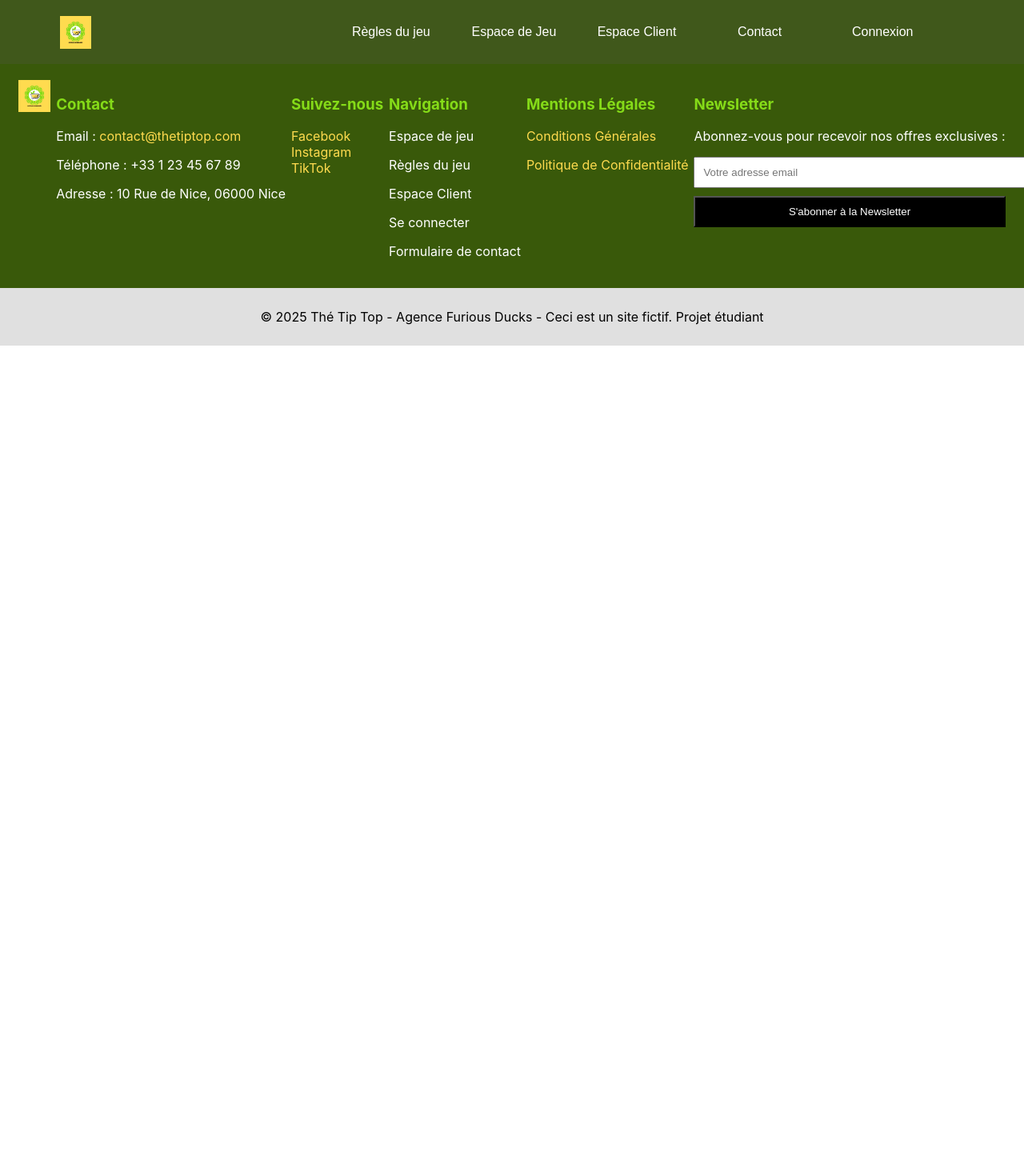
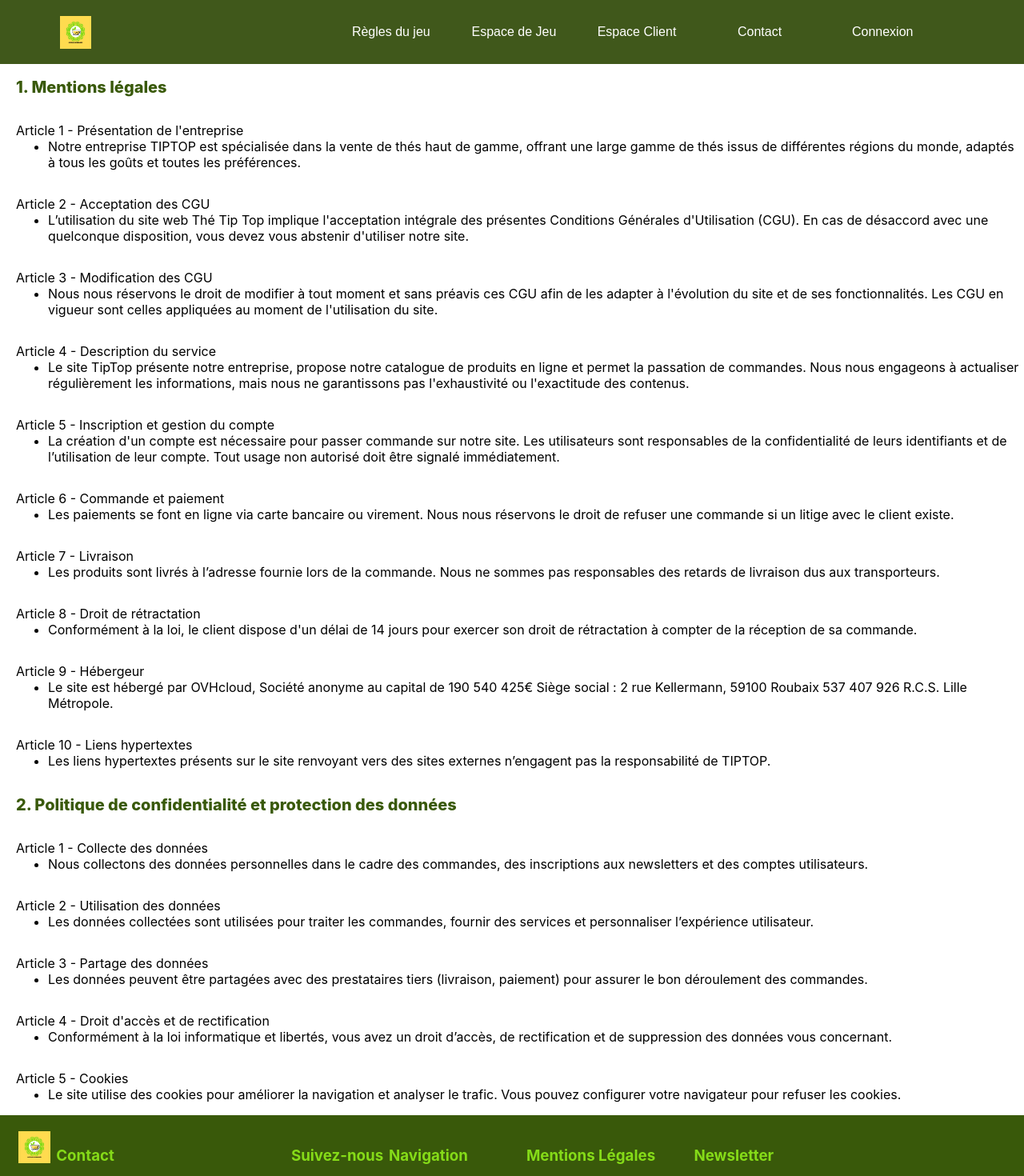
Before and after one commit to thetiptop123/tip_top_game, a React (Create React App) app in the folder frontend/: page /legalites in a window 1280 px wide. Shown: the top 1470 px of the page at 80% size. Before the commit the page ends 800 px from the top, so only its background shows below. Built offline with nearby package versions, Linux system fonts and the light colour scheme.

Commit message:
3T-B3P1pKPi : Mentions légales

```diff
--- a/frontend/src/App.js
+++ b/frontend/src/App.js
@@ -10,6 +10,7 @@ import Header from "./containers/Header/index";
 import Footer from "./containers/Footer";
 import GlobalProvider from "./contexts";
 import Prize from "./containers/Prize";
+import Legalites from "./containers/Legalites";
 
 function App() {
   return (
@@ -24,6 +25,7 @@ function App() {
           <Route path="/rules" element={<Rules />} />
           <Route path="/profile" element={<Profile />} />
           <Route path="/prize" element={<Prize />} />
+          <Route path="/legalites" element={<Legalites />} />
         </Routes>
         <Footer />
       </BrowserRouter>
--- /dev/null
+++ b/frontend/src/containers/Legalites/index.jsx
@@ -0,0 +1,78 @@
+import React from 'react';
+import Colors from "../../utils/constants/colors";
+
+const Legalites = () => {
+  return (
+    <div style={{ marginLeft: 20 }}>
+      <div style={{ display: 'flex', flexDirection: 'column', justifyContent: 'center', alignItems: 'flex-start' }}>
+        <h2 id="Conditions" style={{ fontWeight: 800, fontSize: 20, color: Colors.darkGreen }}>1. Mentions légales</h2>
+        <p style={{ marginBottom: 0 }}>Article 1 - Présentation de l'entreprise</p>
+        <ul style={{ marginTop: 0 }}>
+          <li>Notre entreprise TIPTOP est spécialisée dans la vente de thés haut de gamme, offrant une large gamme de thés issus de différentes régions du monde, adaptés à tous les goûts et toutes les préférences.</li>
+        </ul>
+        <p style={{ marginBottom: 0 }}>Article 2 - Acceptation des CGU</p>
+        <ul style={{ marginTop: 0 }}>
+          <li>L’utilisation du site web Thé Tip Top implique l'acceptation intégrale des présentes Conditions Générales d'Utilisation (CGU). En cas de désaccord avec une quelconque disposition, vous devez vous abstenir d'utiliser notre site.</li>
+        </ul>
+        <p style={{ marginBottom: 0 }}>Article 3 - Modification des CGU</p>
+        <ul style={{ marginTop: 0 }}>
+          <li>Nous nous réservons le droit de modifier à tout moment et sans préavis ces CGU afin de les adapter à l'évolution du site et de ses fonctionnalités. Les CGU en vigueur sont celles appliquées au moment de l'utilisation du site.</li>
+        </ul>
+        <p style={{ marginBottom: 0 }}>Article 4 - Description du service</p>
+        <ul style={{ marginTop: 0 }}>
+          <li>Le site TipTop présente notre entreprise, propose notre catalogue de produits en ligne et permet la passation de commandes. Nous nous engageons à actualiser régulièrement les informations, mais nous ne garantissons pas l'exhaustivité ou l'exactitude des contenus.</li>
+        </ul>
+        <p style={{ marginBottom: 0 }}>Article 5 - Inscription et gestion du compte</p>
+        <ul style={{ marginTop: 0 }}>
+          <li>La création d'un compte est nécessaire pour passer commande sur notre site. Les utilisateurs sont responsables de la confidentialité de leurs identifiants et de l’utilisation de leur compte. Tout usage non autorisé doit être signalé immédiatement.</li>
+        </ul>
+        <p style={{ marginBottom: 0 }}>Article 6 - Commande et paiement</p>
+        <ul style={{ marginTop: 0 }}>
+          <li>Les paiements se font en ligne via carte bancaire ou virement. Nous nous réservons le droit de refuser une commande si un litige avec le client existe.</li>
+        </ul>
+        <p style={{ marginBottom: 0 }}>Article 7 - Livraison</p>
+        <ul style={{ marginTop: 0 }}>
+          <li>Les produits sont livrés à l’adresse fournie lors de la commande. Nous ne sommes pas responsables des retards de livraison dus aux transporteurs.</li>
+        </ul>
+        <p style={{ marginBottom: 0 }}>Article 8 - Droit de rétractation</p>
+        <ul style={{ marginTop: 0 }}>
+          <li>Conformément à la loi, le client dispose d'un délai de 14 jours pour exercer son droit de rétractation à compter de la réception de sa commande.</li>
+        </ul>
+        <p style={{ marginBottom: 0 }}>Article 9 - Hébergeur</p>
+        <ul style={{ marginTop: 0 }}>
+          <li>Le site est hébergé par OVHcloud, Société anonyme au capital de 190 540 425€ Siège social : 2 rue Kellermann, 59100 Roubaix 537 407 926 R.C.S. Lille Métropole.</li>
+        </ul>
+        <p style={{ marginBottom: 0 }}>Article 10 - Liens hypertextes</p>
+        <ul style={{ marginTop: 0 }}>
+          <li>Les liens hypertextes présents sur le site renvoyant vers des sites externes n’engagent pas la responsabilité de TIPTOP.</li>
+        </ul>
+      </div>
+
+      <div style={{ display: 'flex', flexDirection: 'column', justifyContent: 'center', alignItems: 'flex-start' }}>
+        <h2 id="Politiques" style={{ fontWeight: 800, fontSize: 20, color: Colors.darkGreen }}>2. Politique de confidentialité et protection des données</h2>
+        <p style={{ marginBottom: 0 }}>Article 1 - Collecte des données</p>
+        <ul style={{ marginTop: 0 }}>
+          <li>Nous collectons des données personnelles dans le cadre des commandes, des inscriptions aux newsletters et des comptes utilisateurs.</li>
+        </ul>
+        <p style={{ marginBottom: 0 }}>Article 2 - Utilisation des données</p>
+        <ul style={{ marginTop: 0 }}>
+          <li>Les données collectées sont utilisées pour traiter les commandes, fournir des services et personnaliser l’expérience utilisateur.</li>
+        </ul>
+        <p style={{ marginBottom: 0 }}>Article 3 - Partage des données</p>
+        <ul style={{ marginTop: 0 }}>
+          <li>Les données peuvent être partagées avec des prestataires tiers (livraison, paiement) pour assurer le bon déroulement des commandes.</li>
+        </ul>
+        <p style={{ marginBottom: 0 }}>Article 4 - Droit d'accès et de rectification</p>
+        <ul style={{ marginTop: 0 }}>
+          <li>Conformément à la loi informatique et libertés, vous avez un droit d’accès, de rectification et de suppression des données vous concernant.</li>
+        </ul>
+        <p style={{ marginBottom: 0 }}>Article 5 - Cookies</p>
+        <ul style={{ marginTop: 0 }}>
+          <li>Le site utilise des cookies pour améliorer la navigation et analyser le trafic. Vous pouvez configurer votre navigateur pour refuser les cookies.</li>
+        </ul>
+      </div>
+    </div>
+  );
+};
+
+export default Legalites;
```
